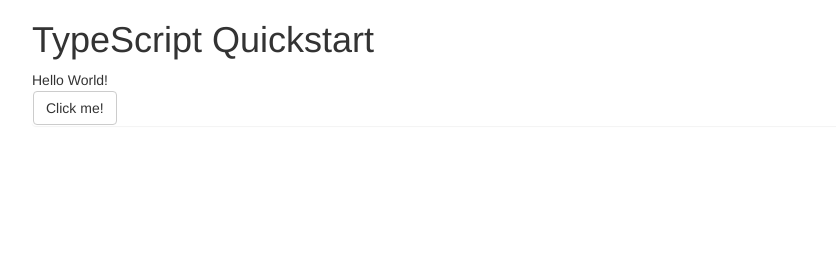
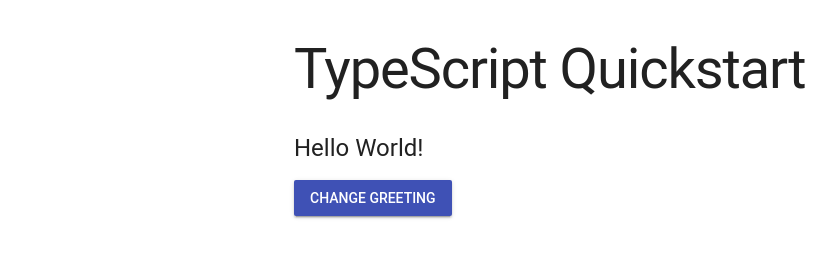
Before and after one commit to feihong/typescript-quickstart, a website with bundled scripts: page static/index.html in a window 1280 px wide. Shown: the whole page, without its empty margins (38-874 px from the left). Built offline with nearby package versions, Linux system fonts and the light colour scheme.

Commit message:
Use material design lite

```diff
--- a/static/index.html
+++ b/static/index.html
@@ -4,21 +4,26 @@
 <meta name='viewport' content='width=device-width, initial-scale=1, shrink-to-fit=no'>
 <meta http-equiv='x-ua-compatible' content='ie=edge'>
 <title>TypeScript Quickstart</title>
-<link rel='stylesheet' href='https://maxcdn.bootstrapcdn.com/bootstrap/3.3.7/css/bootstrap.min.css'>
+<link rel='stylesheet' href='https://fonts.googleapis.com/icon?family=Material+Icons'>
+<link rel='stylesheet' href='https://code.getmdl.io/1.2.1/material.indigo-pink.min.css'>
 </head>
-<body class='container'>
+<body>
 
-<h1>TypeScript Quickstart</h1>
+<div class='mdl-grid'>
+  <div class="mdl-layout-spacer"></div>
+  <div class='mdl-cell--6-col mdl-grid--no-spacing'>
+    <h1>TypeScript Quickstart</h1>
 
-<div id='message'>???</div>
+    <h4 id='message'>???</h4>
 
-<div class='panel'>
-  <button class='btn btn-default'>Click me!</button>
+    <button class='mdl-button mdl-js-button mdl-button--raised mdl-button--colored'>Change greeting</button>
+  </div>
+  <div class="mdl-layout-spacer"></div>
 </div>
 
 <script src='http://code.jquery.com/jquery-3.1.1.min.js'>
 </script>
-<script src='https://maxcdn.bootstrapcdn.com/bootstrap/3.3.7/js/bootstrap.min.js'></script>
+<script defer src='https://code.getmdl.io/1.2.1/material.min.js'></script>
 <script src='bundle.js'></script>
 </body>
 </html>
```
Also changed, not shown: static/movies.json (added, +17 -0 lines), README.md.
